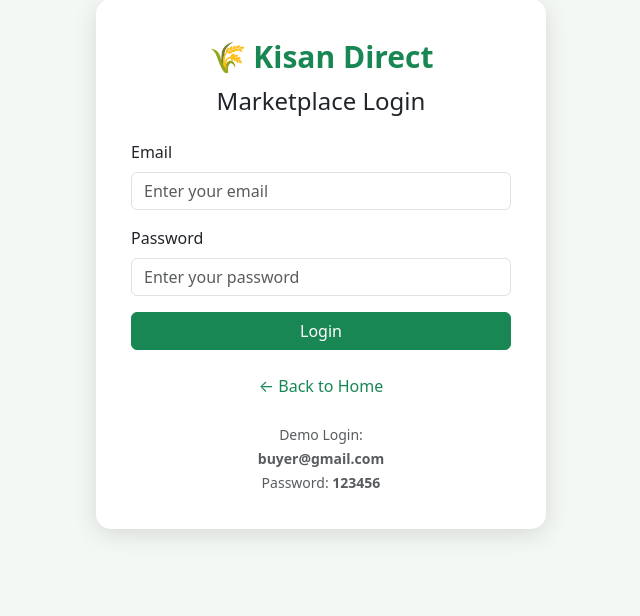
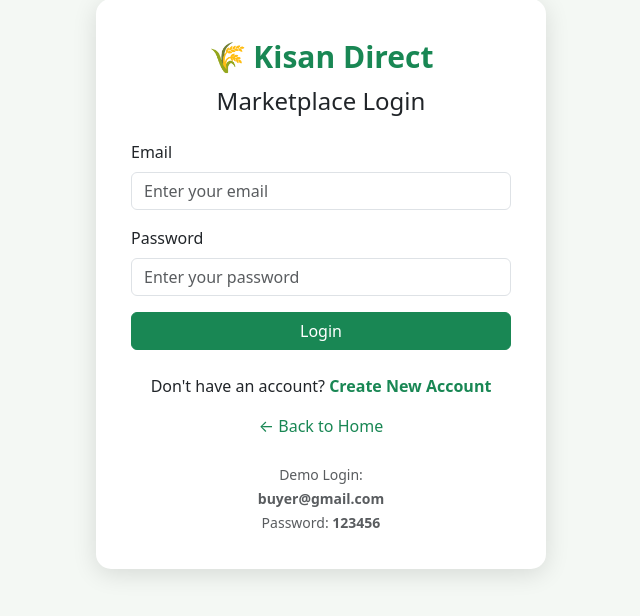
Before and after one commit to izmasiddique622/Kisan-directmarketplace, a Flask app: page /login in a window 1280 px wide. Shown: the part 81-697 px from the top of the page, without its empty margins (319-959 px from the left). Run offline with Flask 3, Linux system fonts and the light colour scheme.

Commit message:
Update login.html

```diff
--- a/templates/login.html
+++ b/templates/login.html
@@ -33,6 +33,16 @@
             color: #198754;
         }
 
+        .register-link {
+            color: #198754;
+            text-decoration: none;
+            font-weight: bold;
+        }
+
+        .register-link:hover {
+            text-decoration: underline;
+        }
+
     </style>
 
 </head>
@@ -42,6 +52,8 @@
 <div class="container">
 
     <div class="login-box">
+
+        <!-- LOGO -->
 
         <div class="text-center">
 
@@ -55,6 +67,8 @@
 
         </div>
 
+
+        <!-- FLASH MESSAGES -->
 
         {% with messages = get_flashed_messages(with_categories=true) %}
 
@@ -73,7 +87,11 @@
         {% endwith %}
 
 
+        <!-- LOGIN FORM -->
+
         <form method="POST" action="{{ url_for('login') }}">
+
+            <!-- EMAIL -->
 
             <div class="mb-3">
 
@@ -91,6 +109,8 @@
             </div>
 
 
+            <!-- PASSWORD -->
+
             <div class="mb-3">
 
                 <label class="form-label">
@@ -107,6 +127,8 @@
             </div>
 
 
+            <!-- LOGIN BUTTON -->
+
             <button
                 type="submit"
                 class="btn btn-success w-100">
@@ -118,7 +140,30 @@
         </form>
 
 
+        <!-- REGISTER LINK -->
+
         <div class="text-center mt-4">
+
+            <p class="mb-0">
+
+                Don't have an account?
+
+                <a
+                    href="{{ url_for('register') }}"
+                    class="register-link">
+
+                    Create New Account
+
+                </a>
+
+            </p>
+
+        </div>
+
+
+        <!-- BACK TO HOME -->
+
+        <div class="text-center mt-3">
 
             <a
                 href="{{ url_for('home') }}"
@@ -130,6 +175,8 @@
 
         </div>
 
+
+        <!-- DEMO LOGIN -->
 
         <div class="text-center mt-4">
 
```
